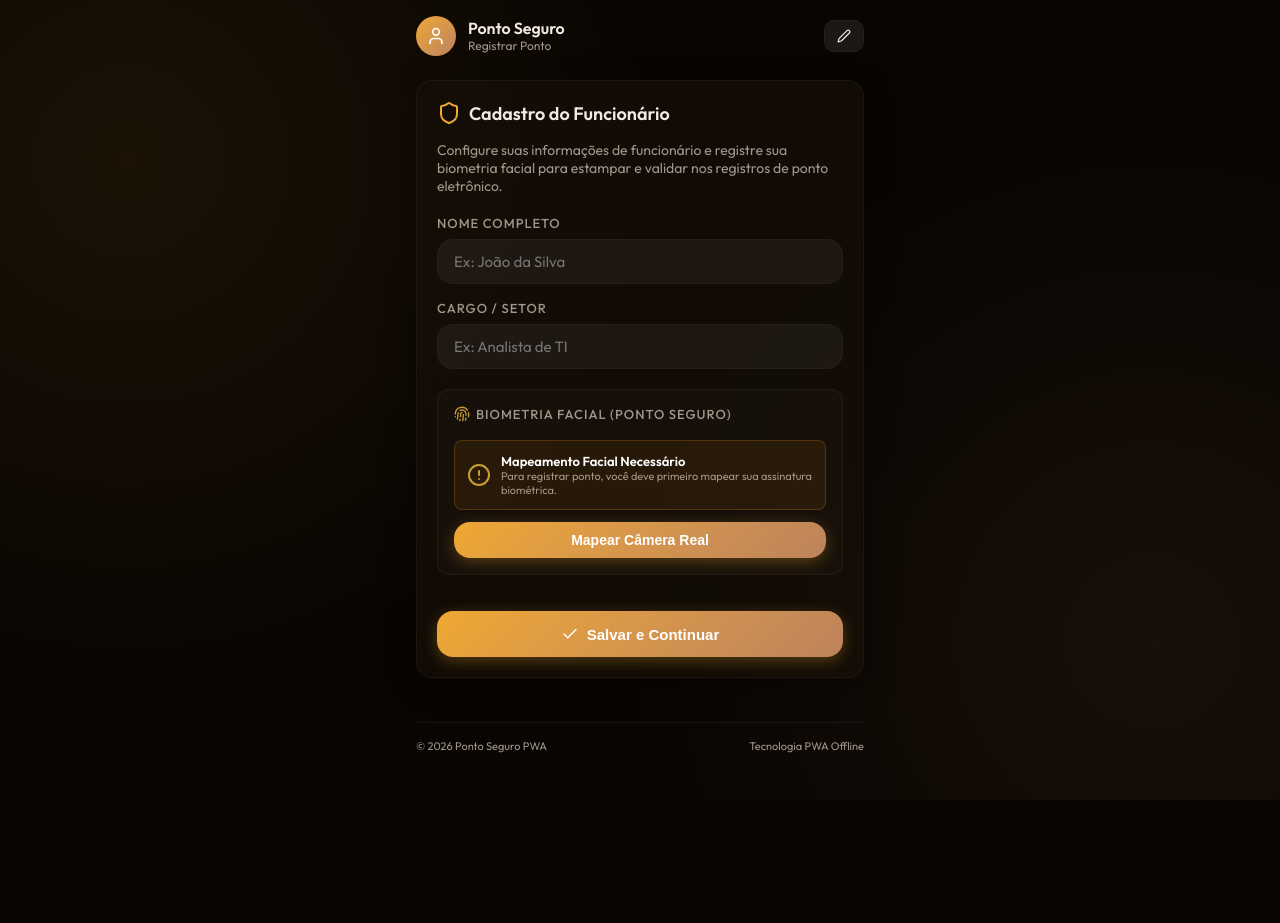
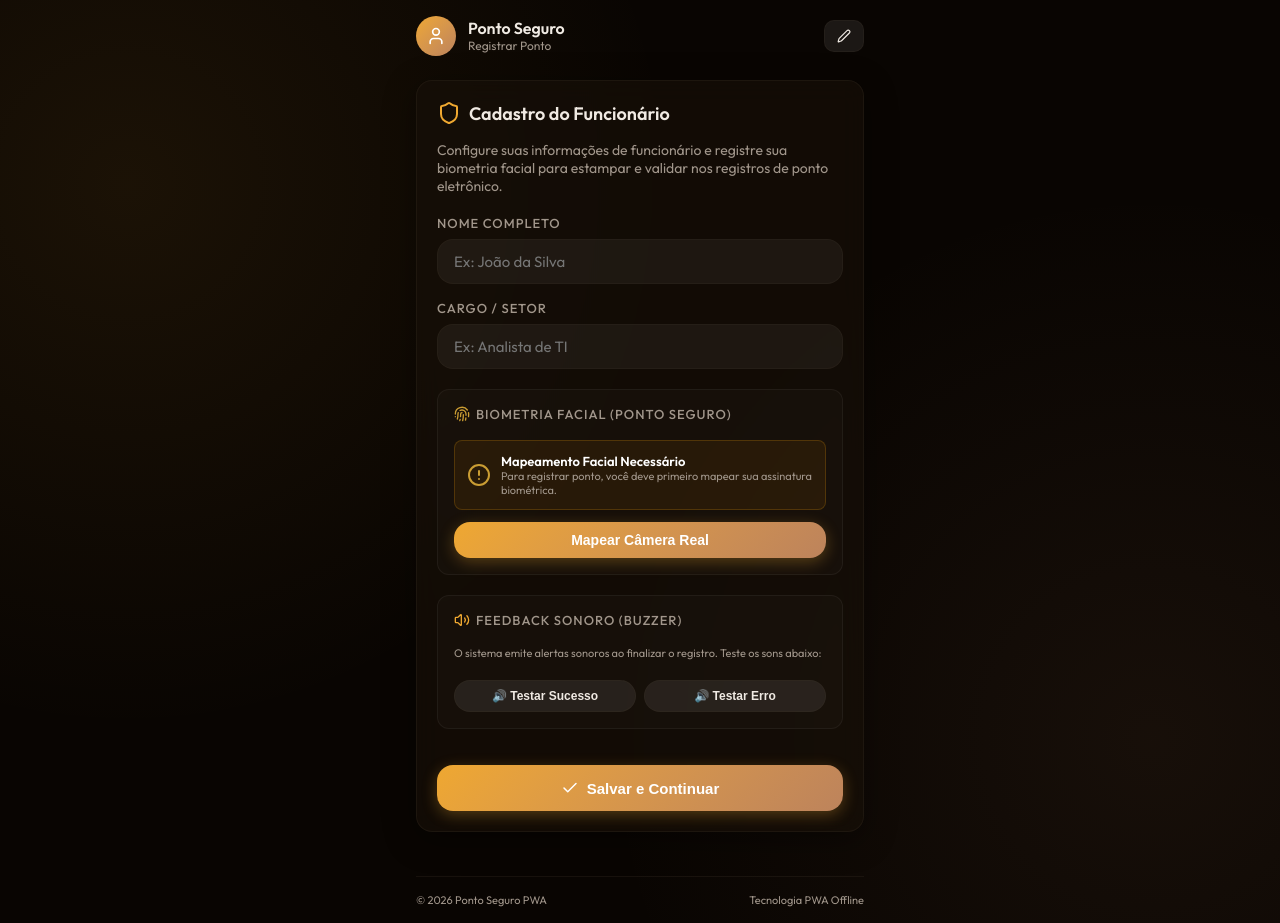
Before and after one commit to reginaldoroge/pwatest, a React (Vite) app: page / in a window 1280 px wide. Before the commit the page ends 800 px from the top, so only its background shows below. Built offline with nearby package versions, Linux system fonts and the light colour scheme.

Commit message:
feat: adicionar som de buzzer/beep via Web Audio API no registro de ponto e painel de testes

```diff
--- a/src/App.jsx
+++ b/src/App.jsx
@@ -18,7 +18,8 @@ import {
   Fingerprint,
   AlertCircle,
   XCircle,
-  X
+  X,
+  Volume2
 } from 'lucide-react'
 import './App.css'
 
@@ -427,6 +428,53 @@ function App() {
     setIsConfiguring(false)
   }
 
+  const playBuzzerSound = (isSuccess = true) => {
+    try {
+      const AudioContext = window.AudioContext || window.webkitAudioContext
+      if (!AudioContext) return
+      const ctx = new AudioContext()
+
+      if (isSuccess) {
+        // Success: Double premium high-pitched beep (880Hz)
+        const playBeep = (delay, freq, duration) => {
+          const osc = ctx.createOscillator()
+          const gain = ctx.createGain()
+          osc.type = 'sine'
+          osc.frequency.setValueAtTime(freq, ctx.currentTime + delay)
+
+          // Smooth volume ramp to avoid clicking noises
+          gain.gain.setValueAtTime(0.08, ctx.currentTime + delay)
+          gain.gain.exponentialRampToValueAtTime(0.01, ctx.currentTime + delay + duration)
+
+          osc.connect(gain)
+          gain.connect(ctx.destination)
+          osc.start(ctx.currentTime + delay)
+          osc.stop(ctx.currentTime + delay + duration)
+        }
+        // First beep
+        playBeep(0, 880, 0.08)
+        // Second beep shortly after
+        playBeep(0.12, 880, 0.12)
+      } else {
+        // Error: Harsh low-pitched buzzer sound (140Hz sawtooth wave)
+        const osc = ctx.createOscillator()
+        const gain = ctx.createGain()
+        osc.type = 'sawtooth'
+        osc.frequency.setValueAtTime(140, ctx.currentTime)
+
+        gain.gain.setValueAtTime(0.12, ctx.currentTime)
+        gain.gain.exponentialRampToValueAtTime(0.01, ctx.currentTime + 0.35)
+
+        osc.connect(gain)
+        gain.connect(ctx.destination)
+        osc.start()
+        osc.stop(ctx.currentTime + 0.35)
+      }
+    } catch (e) {
+      console.warn("Web Audio API not supported or blocked by browser policies", e)
+    }
+  }
+
     const handleRegisterPoint = async () => {
     if (isRegistering) return
 
@@ -794,8 +842,10 @@ function App() {
 
       setAttendanceHistory(prev => [newRecord, ...prev])
       setSuccessRecord(newRecord)
+      playBuzzerSound(true)
     } catch (err) {
       console.error("Erro ao registrar ponto:", err)
+      playBuzzerSound(false)
       alert("Erro técnico ao capturar e processar. Detalhes: " + err.message)
     } finally {
       setIsRegistering(false)
@@ -1064,6 +1114,35 @@ function App() {
                   </div>
                 </div>
               )}
+            </div>
+
+            {/* SOUND SETTINGS CONTAINER */}
+            <div className="form-group" style={{ marginTop: '20px', padding: '16px', background: 'rgba(255, 255, 255, 0.02)', borderRadius: '12px', border: '1px solid rgba(255, 255, 255, 0.05)' }}>
+              <label className="form-label" style={{ marginBottom: '10px', display: 'flex', alignItems: 'center', gap: '6px' }}>
+                <Volume2 size={16} style={{ color: 'var(--primary)' }} />
+                Feedback Sonoro (Buzzer)
+              </label>
+              <p style={{ fontSize: '11px', color: 'var(--text-muted)', marginBottom: '12px' }}>
+                O sistema emite alertas sonoros ao finalizar o registro. Teste os sons abaixo:
+              </p>
+              <div style={{ display: 'flex', gap: '8px' }}>
+                <button
+                  type="button"
+                  className="btn btn-secondary"
+                  style={{ flex: 1, padding: '8px', fontSize: '12px', display: 'flex', alignItems: 'center', justifyContent: 'center', gap: '6px' }}
+                  onClick={() => playBuzzerSound(true)}
+                >
+                  🔊 Testar Sucesso
+                </button>
+                <button
+                  type="button"
+                  className="btn btn-secondary"
+                  style={{ flex: 1, padding: '8px', fontSize: '12px', display: 'flex', alignItems: 'center', justifyContent: 'center', gap: '6px' }}
+                  onClick={() => playBuzzerSound(false)}
+                >
+                  🔊 Testar Erro
+                </button>
+              </div>
             </div>
 
             <button
```
